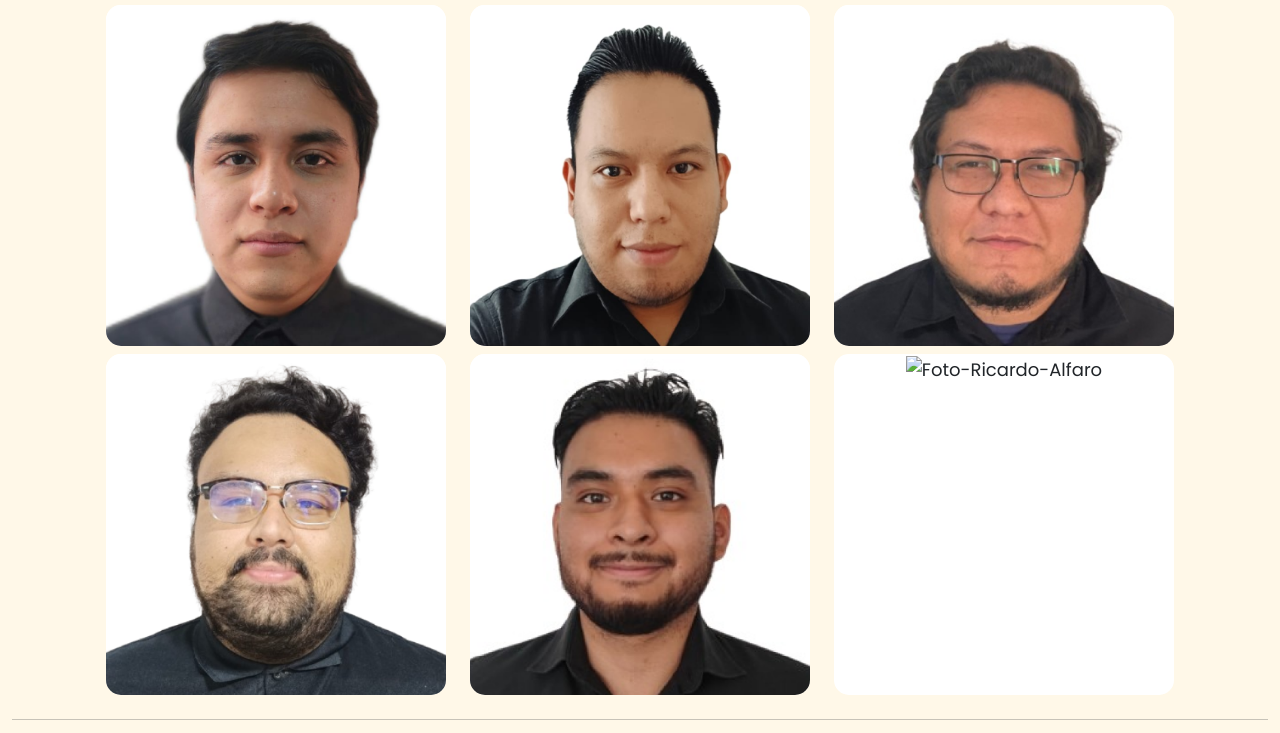
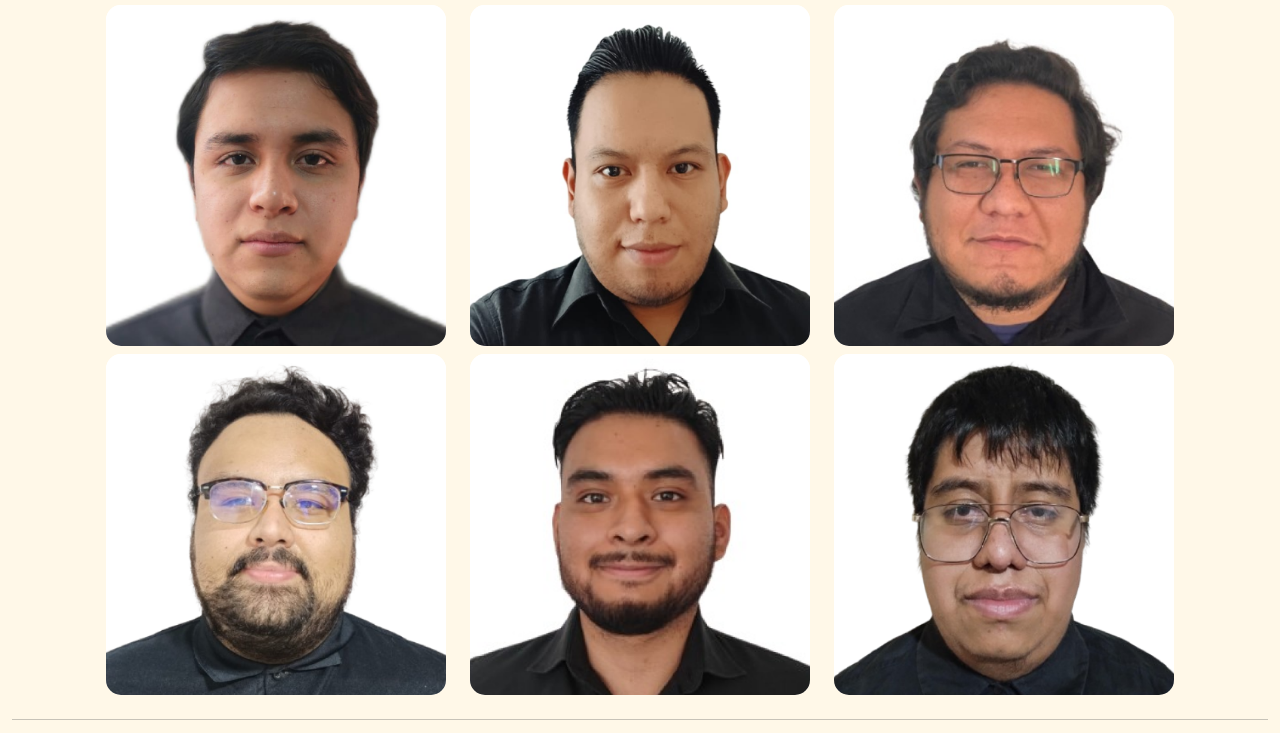
Before and after one commit to MVAlejandro/Tribal-Home, a plain HTML site: page nosotros.html in a window 1280 px wide. Shown: the part 2295-3028 px from the top of the page. Drawn offline with nearby package versions, Linux system fonts and the light colour scheme.

Commit message:
Card Ricardo

```diff
--- a/nosotros.html
+++ b/nosotros.html
@@ -203,7 +203,7 @@
         <div class="flip-card ms-auto me-auto">
           <div class="flip-card-inner">
             <div class="flip-card-front">
-              <img src="assets/equipo/" class="equipo" alt="Foto-Ricardo-Alfaro">
+              <img src="assets/equipo/ricardo-alfaro.png" class="equipo" alt="Foto-Ricardo-Alfaro">
             </div>
             <div class="flip-card-back">
               <p>"Ingeniero en Software y Desarrollador Java Full Stack con experiencia en el desarrollo backend y frontend y un deseo de seguir aprendiendo."<br><br>
```
Also changed, not shown: assets/equipo/ricardo-alfaro.png (added).
